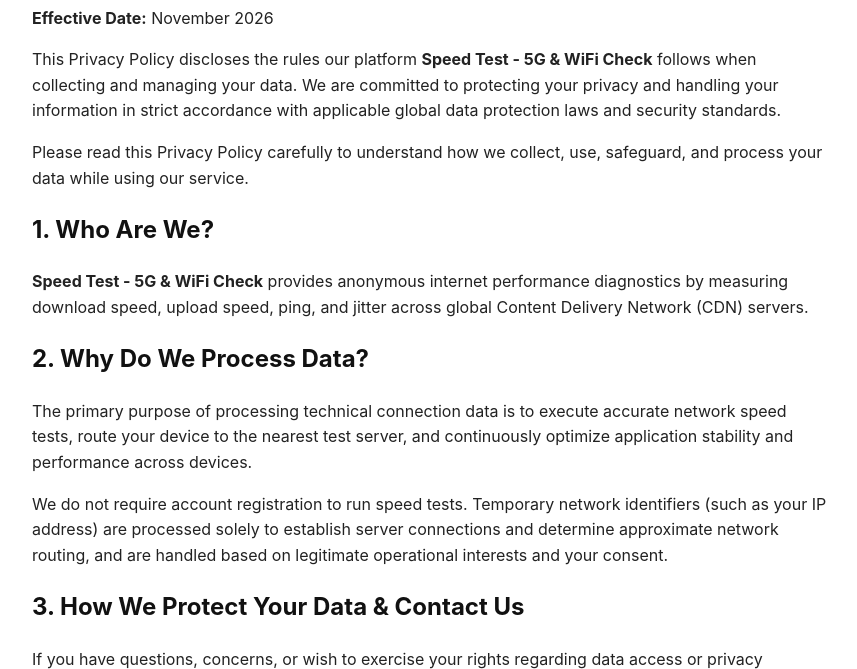
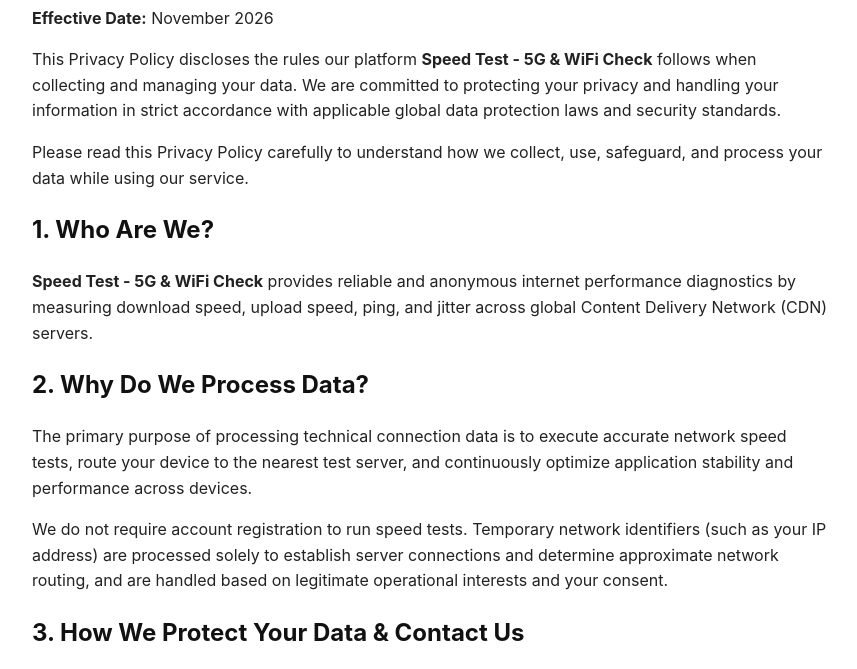
Before and after one commit to ConnectArenaMx/speed-test-privacy, a plain HTML site: page index.html in a window 1280 px wide. Shown: the part 107-776 px from the top of the page, without its empty margins (208-1065 px from the left). Drawn offline with Linux system fonts and the light colour scheme.

Commit message:
Enhance description of internet performance diagnostics

```diff
--- a/index.html
+++ b/index.html
@@ -24,7 +24,7 @@
   <p>Please read this Privacy Policy carefully to understand how we collect, use, safeguard, and process your data while using our service.</p>
 
   <h2>1. Who Are We?</h2>
-  <p><strong>Speed Test - 5G &amp; WiFi Check</strong> provides anonymous internet performance diagnostics by measuring download speed, upload speed, ping, and jitter across global Content Delivery Network (CDN) servers.</p>
+  <p><strong>Speed Test - 5G &amp; WiFi Check</strong> provides reliable and anonymous internet performance diagnostics by measuring download speed, upload speed, ping, and jitter across global Content Delivery Network (CDN) servers.</p>
 
   <h2>2. Why Do We Process Data?</h2>
   <p>The primary purpose of processing technical connection data is to execute accurate network speed tests, route your device to the nearest test server, and continuously optimize application stability and performance across devices.</p>
```
